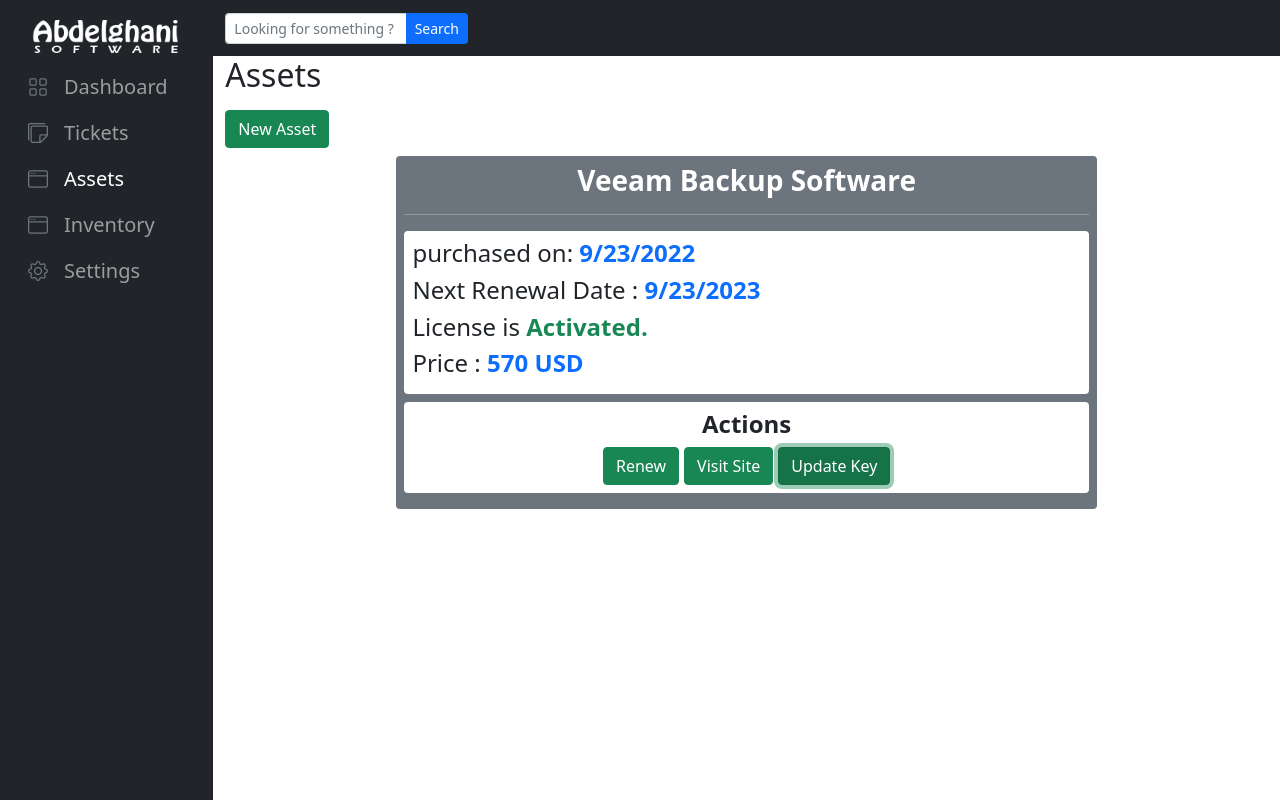
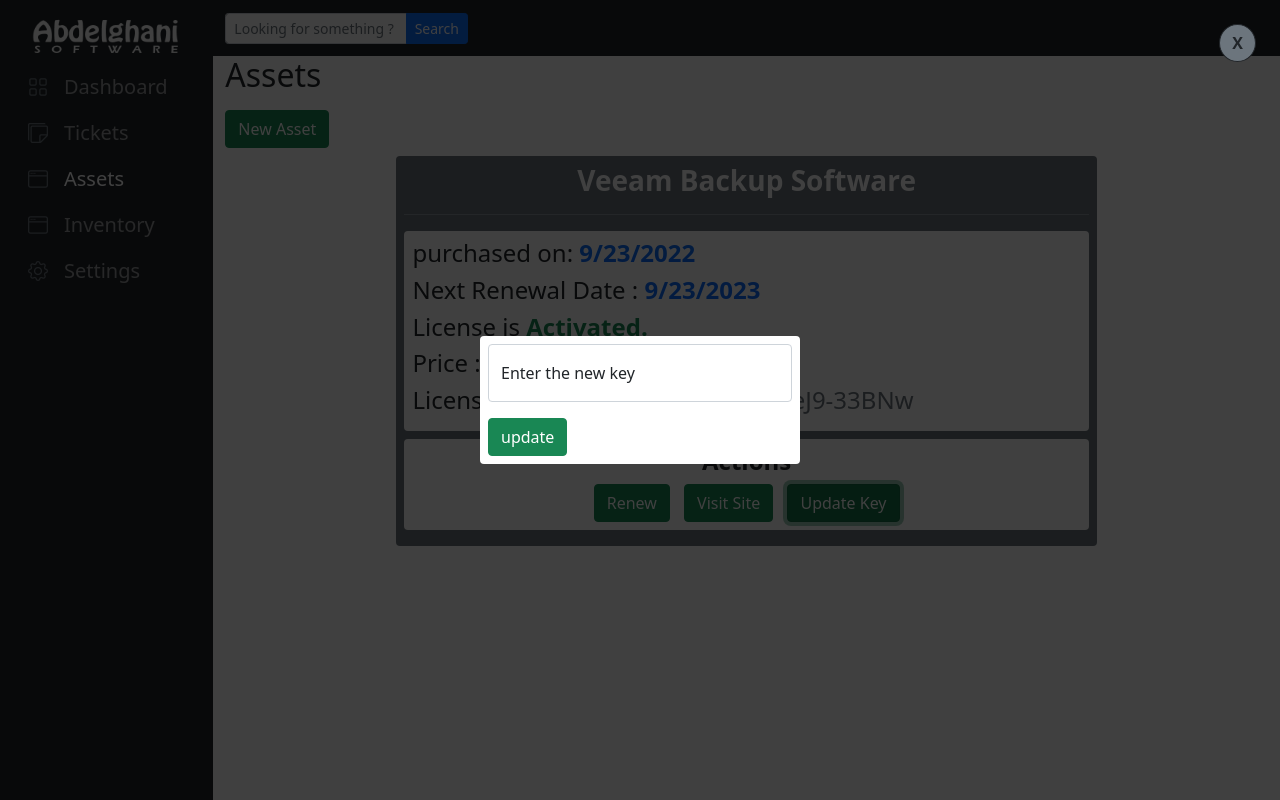
Before and after one commit to Abdelghani-Adel/I.T_Manager, a React (Create React App) app: page /assets/software/details/1 in a window 1280 px wide. Both pictures are taken after a click on the button "Update Key". Built offline with nearby package versions, Linux system fonts and the light colour scheme.

Commit message:
finished software details component

```diff
--- a/src/Pages/AssetsPage/AssetsSoftware/SoftwareDetails/DetailsActions.js
+++ b/src/Pages/AssetsPage/AssetsSoftware/SoftwareDetails/DetailsActions.js
@@ -1,19 +1,79 @@
+import { useRef, useState } from "react";
 import { useDispatch } from "react-redux";
+import { Link } from "react-router-dom";
+import Portal from "../../../../Components/UI/Portal";
 import { softwareActions } from "../../../../Redux/slices/softwareSlices";
 
 const DetailsActions = (props) => {
   const dispatch = useDispatch();
+
+  // Portal Preparing
+  const [portalIsShown, setPortalIsShown] = useState(false);
+  const showPortal = () => setPortalIsShown(true);
+  const hidePortal = () => setPortalIsShown(false);
+
+  // updating software license key
+  const inputRef = useRef();
+  const updateKeyHandler = () => {
+    // preparing the action
+    const action = {
+      id: props.software.id,
+      licenseKey: inputRef.current.value,
+    };
+    // validation and dispatching
+    if (inputRef.current.value.trim().length > 0) {
+      dispatch(softwareActions.editSoftware(action));
+    }
+    // heading away
+    hidePortal();
+  };
+
   const renewHandler = () => {
     dispatch(softwareActions.renewSoftware(props.software.id));
   };
+
+  // Portaled component
+  const UpdateKey = (props) => {
+    return (
+      <div className="modal-overlay p-2 rounded bg-white w-25">
+        <div className="form-floating mb-3">
+          <input
+            type="text"
+            className="form-control"
+            id="floatingInput"
+            placeholder="name@example.com"
+            ref={inputRef}
+          />
+          <label>Enter the new key</label>
+        </div>
+        <button className="btn btn-success" onClick={updateKeyHandler}>
+          update
+        </button>
+      </div>
+    );
+  };
+
   return (
     <div className="p-2 mb-2 bg-white text-center rounded">
+      {portalIsShown && (
+        <Portal closePortal={hidePortal} component={<UpdateKey />} />
+      )}
       <h4 className="fw-bold">Actions</h4>
-      <button className="btn btn-success" onClick={renewHandler}>
-        Renew
-      </button>
-      <button className="btn btn-success">Visit Site</button>
-      <button className="btn btn-success">Update Key</button>
+      <div className="d-flex justify-content-evenly w-50 m-auto">
+        <button className="btn btn-success" onClick={renewHandler}>
+          Renew
+        </button>
+        <Link
+          to={{ pathname: `${props.software.website}` }}
+          target="_blank"
+          className="btn btn-success"
+        >
+          Visit Site
+        </Link>
+        <button className="btn btn-success" onClick={showPortal}>
+          Update Key
+        </button>
+      </div>
     </div>
   );
 };
--- a/src/Pages/AssetsPage/AssetsSoftware/SoftwareDetails/SoftwareDetails.js
+++ b/src/Pages/AssetsPage/AssetsSoftware/SoftwareDetails/SoftwareDetails.js
@@ -35,6 +35,10 @@
             {software.price} {software.currency}
           </span>
         </h4>
+        <h4>
+          License Key:{" "}
+          <span className="text-secondary">{software.licenseKey}</span>
+        </h4>
       </div>
 
       <DetailsActions software={software} />
--- a/src/Redux/slices/softwareSlices.js
+++ b/src/Redux/slices/softwareSlices.js
@@ -6,6 +6,7 @@
     name: "Veeam Backup",
     purchasedOn: "9/23/2022",
     purchasedTo: "Abdelghani Adel",
+    website: "https://www.veeam.com/",
     annualFees: true,
     monthlyFees: false,
     lifeTimeLicense: false,
@@ -14,7 +15,7 @@
     price: "570",
     renewPrice: "570",
     maintenancePrice: null,
-    licenseKey: "ekutb-8itn2-N9L99-aieJ9-33BNw0",
+    licenseKey: "ekutb-8itn2-N9L99-aieJ9-33BNw",
     expired: false,
   },
   {
@@ -22,6 +23,7 @@
     name: "IDM",
     purchasedOn: "9/18/2021",
     purchasedTo: "Abdelghani Adel",
+    website: "https://www.internetdownloadmanager.com/",
     annualFees: false,
     monthlyFees: false,
     lifeTimeLicense: true,
@@ -30,7 +32,7 @@
     price: "310",
     renewPrice: null,
     maintenancePrice: null,
-    licenseKey: "ekutb-8itn2-N9L99-aieJ9-33BNw0",
+    licenseKey: "ekutb-8itn2-N9L99-aieJ9-33BNw",
     expired: true,
   },
   {
@@ -38,6 +40,7 @@
     name: "Onyx ERP",
     purchasedOn: "3/29/2022",
     purchasedTo: "Mohamed Eladawy",
+    website: "https://www.ultimate-erp.com/",
     annualFees: true,
     monthlyFees: false,
     lifeTimeLicense: false,
@@ -46,7 +49,7 @@
     price: "20000",
     renewPrice: "2000",
     maintenancePrice: null,
-    licenseKey: "ekutb-8itn2-N9L99-aieJ9-33BNw0",
+    licenseKey: "ekutb-8itn2-N9L99-aieJ9-33BNw",
     expired: false,
   },
   {
@@ -54,6 +57,7 @@
     name: "Alyasseer ERP",
     purchasedOn: "3/29/2022",
     purchasedTo: "Mohamed Eladawy",
+    website: "http://alyaseerapp.com/",
     annualFees: false,
     monthlyFees: false,
     lifeTimeLicense: true,
@@ -70,6 +74,7 @@
     name: "Logikal Orgadata",
     purchasedOn: "3/29/2022",
     purchasedTo: "Mohamed Eladawy",
+    website: "https://www.orgadata.com/",
     annualFees: true,
     monthlyFees: false,
     lifeTimeLicense: false,
@@ -78,7 +83,7 @@
     price: "20000",
     renewPrice: "$ 20000",
     maintenancePrice: null,
-    licenseKey: "ekutb-8itn2-N9L99-aieJ9-33BNw0",
+    licenseKey: "ekutb-8itn2-N9L99-aieJ9-33BNw",
     expired: false,
   },
 ];
@@ -95,6 +100,10 @@
       const objIndex = state.findIndex((obj) => obj.id === action.payload);
       state[objIndex].expired = false;
     },
+    editSoftware: (state, action) => {
+      const objIndex = state.findIndex((obj) => obj.id === action.payload.id);
+      state[objIndex].licenseKey = action.payload.licenseKey;
+    },
   },
 });
 
```
